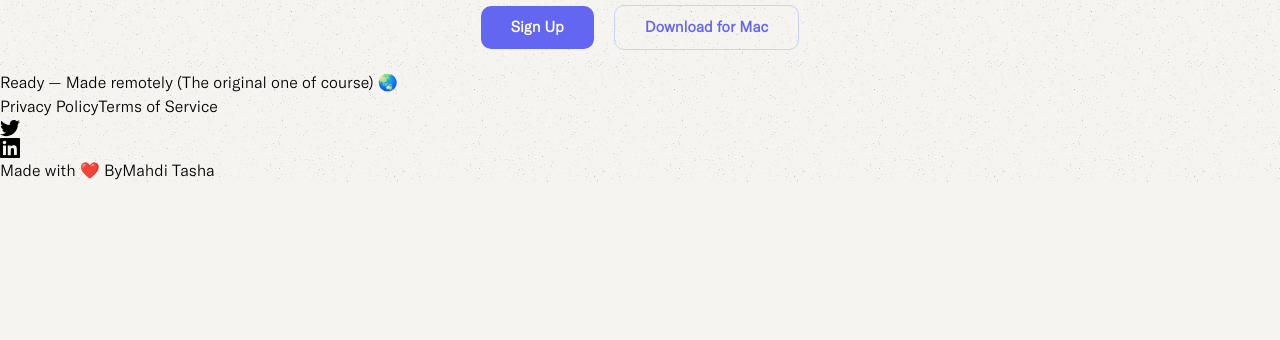
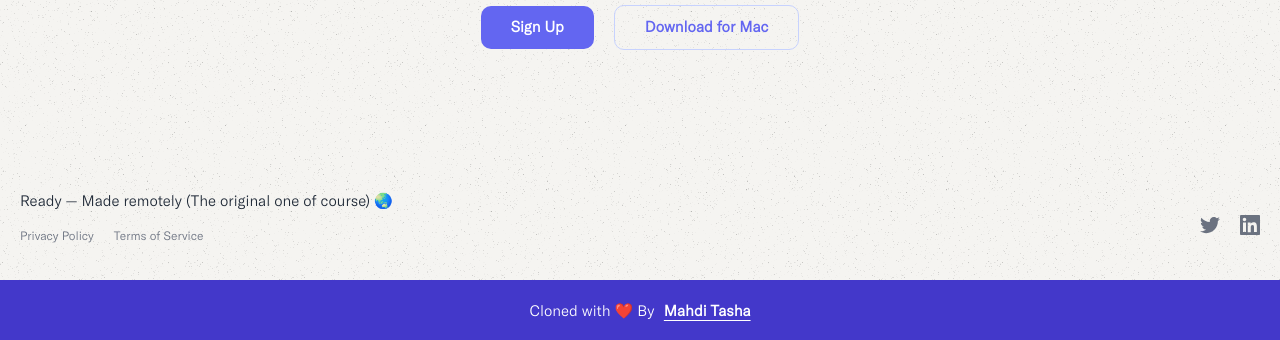
Before and after one commit to MohamadMahdi-Tasha/ready-clone, a Next.js app: page / in a window 1280 px wide. Shown: the part 7555-7895 px from the top of the page. Before the commit the page ends 7737 px from the top, so only its background shows below. Built offline with nearby package versions, Linux system fonts and the light colour scheme.

Commit message:
added styles of footer

```diff
--- a/chunk/iconComponent.tsx
+++ b/chunk/iconComponent.tsx
@@ -22,14 +22,14 @@ export default function IconComponent({name, size}:propsType):ReactNode {
     } else if (name === 'twitter') {
         return (
             <svg width={size} height={size} viewBox="0 0 16 16" fill="none" xmlns="http://www.w3.org/2000/svg">
-                <path d="M16 3C15.4 3.3 14.8 3.4 14.1 3.5C14.8 3.1 15.3 2.5 15.5 1.7C14.9 2.1 14.2 2.3 13.4 2.5C12.8 1.9 11.9 1.5 11 1.5C9.3 1.5 7.8 3 7.8 4.8C7.8 5.1 7.8 5.3 7.9 5.5C5.2 5.4 2.7 4.1 1.1 2.1C0.8 2.6 0.7 3.1 0.7 3.8C0.7 4.9 1.3 5.9 2.2 6.5C1.7 6.5 1.2 6.3 0.7 6.1C0.7 7.7 1.8 9 3.3 9.3C3 9.4 2.7 9.4 2.4 9.4C2.2 9.4 2 9.4 1.8 9.3C2.2 10.6 3.4 11.6 4.9 11.6C3.8 12.5 2.4 13 0.8 13C0.5 13 0.3 13 0 13C1.5 13.9 3.2 14.5 5 14.5C11 14.5 14.3 9.5 14.3 5.2C14.3 5.1 14.3 4.9 14.3 4.8C15 4.3 15.6 3.7 16 3Z" fill="black"/>
+                <path d="M16 3C15.4 3.3 14.8 3.4 14.1 3.5C14.8 3.1 15.3 2.5 15.5 1.7C14.9 2.1 14.2 2.3 13.4 2.5C12.8 1.9 11.9 1.5 11 1.5C9.3 1.5 7.8 3 7.8 4.8C7.8 5.1 7.8 5.3 7.9 5.5C5.2 5.4 2.7 4.1 1.1 2.1C0.8 2.6 0.7 3.1 0.7 3.8C0.7 4.9 1.3 5.9 2.2 6.5C1.7 6.5 1.2 6.3 0.7 6.1C0.7 7.7 1.8 9 3.3 9.3C3 9.4 2.7 9.4 2.4 9.4C2.2 9.4 2 9.4 1.8 9.3C2.2 10.6 3.4 11.6 4.9 11.6C3.8 12.5 2.4 13 0.8 13C0.5 13 0.3 13 0 13C1.5 13.9 3.2 14.5 5 14.5C11 14.5 14.3 9.5 14.3 5.2C14.3 5.1 14.3 4.9 14.3 4.8C15 4.3 15.6 3.7 16 3Z" fill="currentColor"/>
             </svg>
         );
     } else if (name === 'linkedin') {
         return (
             <svg width={size} height={size} viewBox="0 0 16 16" fill="none" xmlns="http://www.w3.org/2000/svg">
                 <g clipPath="url(#clip0)">
-                    <path d="M15.3 0H0.7C0.3 0 0 0.3 0 0.7V15.4C0 15.7 0.3 16 0.7 16H15.4C15.8 16 16.1 15.7 16.1 15.3V0.7C16 0.3 15.7 0 15.3 0ZM4.7 13.6H2.4V6H4.8V13.6H4.7ZM3.6 5C2.8 5 2.2 4.3 2.2 3.6C2.2 2.8 2.8 2.2 3.6 2.2C4.4 2.2 5 2.8 5 3.6C4.9 4.3 4.3 5 3.6 5ZM13.6 13.6H11.2V9.9C11.2 9 11.2 7.9 10 7.9C8.8 7.9 8.6 8.9 8.6 9.9V13.7H6.2V6H8.5V7C8.8 6.4 9.6 5.8 10.7 5.8C13.1 5.8 13.5 7.4 13.5 9.4V13.6H13.6Z" fill="black"/>
+                    <path d="M15.3 0H0.7C0.3 0 0 0.3 0 0.7V15.4C0 15.7 0.3 16 0.7 16H15.4C15.8 16 16.1 15.7 16.1 15.3V0.7C16 0.3 15.7 0 15.3 0ZM4.7 13.6H2.4V6H4.8V13.6H4.7ZM3.6 5C2.8 5 2.2 4.3 2.2 3.6C2.2 2.8 2.8 2.2 3.6 2.2C4.4 2.2 5 2.8 5 3.6C4.9 4.3 4.3 5 3.6 5ZM13.6 13.6H11.2V9.9C11.2 9 11.2 7.9 10 7.9C8.8 7.9 8.6 8.9 8.6 9.9V13.7H6.2V6H8.5V7C8.8 6.4 9.6 5.8 10.7 5.8C13.1 5.8 13.5 7.4 13.5 9.4V13.6H13.6Z" fill="currentColor"/>
                 </g>
                 <defs>
                     <clipPath id="clip0">
--- a/component/footerComponent.tsx
+++ b/component/footerComponent.tsx
@@ -9,27 +9,27 @@ import Link from "next/link";
 export default function FooterComponent():ReactNode {
     // Returning JSX
     return (
-        <footer>
+        <footer className={'mt-[100px]'}>
             <main>
-                <HolderComponent>
+                <HolderComponent className={'p-[20px] gap-[20px] flex justify-between flex-wrap items-center'}>
                     <div>
-                        <span>Ready — Made remotely (The original one of course) 🌏</span>
-                        <div>
-                            <Link href={'/'}>Privacy Policy</Link>
-                            <Link href={'/'}>Terms of Service</Link>
+                        <span className={'block mb-[15px] text-[15px] font-normal text-gray-800'}>Ready — Made remotely (The original one of course) 🌏</span>
+                        <div className={'flex flex-wrap w-full justify-start gap-[20px]'}>
+                            <Link className={'block mb-[15px] text-[12px] font-normal text-gray-500'} href={'/'}>Privacy Policy</Link>
+                            <Link className={'block mb-[15px] text-[12px] font-normal text-gray-500'} href={'/'}>Terms of Service</Link>
                         </div>
                     </div>
-                    <div>
-                        <Link href={'https://twitter.com/readycalendar'}><IconComponent size={20} name={'twitter'} /></Link>
-                        <Link href={'http://linkedin.com/company/readycalendar'}><IconComponent size={20} name={'linkedin'} /></Link>
+                    <div className={'flex gap-[20px]'}>
+                        <Link className={'transition-all duration-300 text-gray-500 hover:text-gray-800'} href={'https://twitter.com/readycalendar'}><IconComponent size={20} name={'twitter'} /></Link>
+                        <Link className={'transition-all duration-300 text-gray-500 hover:text-gray-800'} href={'http://linkedin.com/company/readycalendar'}><IconComponent size={20} name={'linkedin'} /></Link>
                     </div>
                 </HolderComponent>
             </main>
-            <div>
-                <HolderComponent>
-                    <h6>
-                        Made with ❤️ By
-                        <Link href={'https://mahditasha.vercel.app'}>Mahdi Tasha</Link>
+            <div className={'bg-indigo-700'}>
+                <HolderComponent className={'p-[20px]'}>
+                    <h6 className={'text-center text-[15px] text-white'}>
+                        Cloned with ❤️ By
+                        <Link className={'font-bold ml-[1ch] underline underline-offset-4'} href={'https://mahditasha.vercel.app'}>Mahdi Tasha</Link>
                     </h6>
                 </HolderComponent>
             </div>
```
